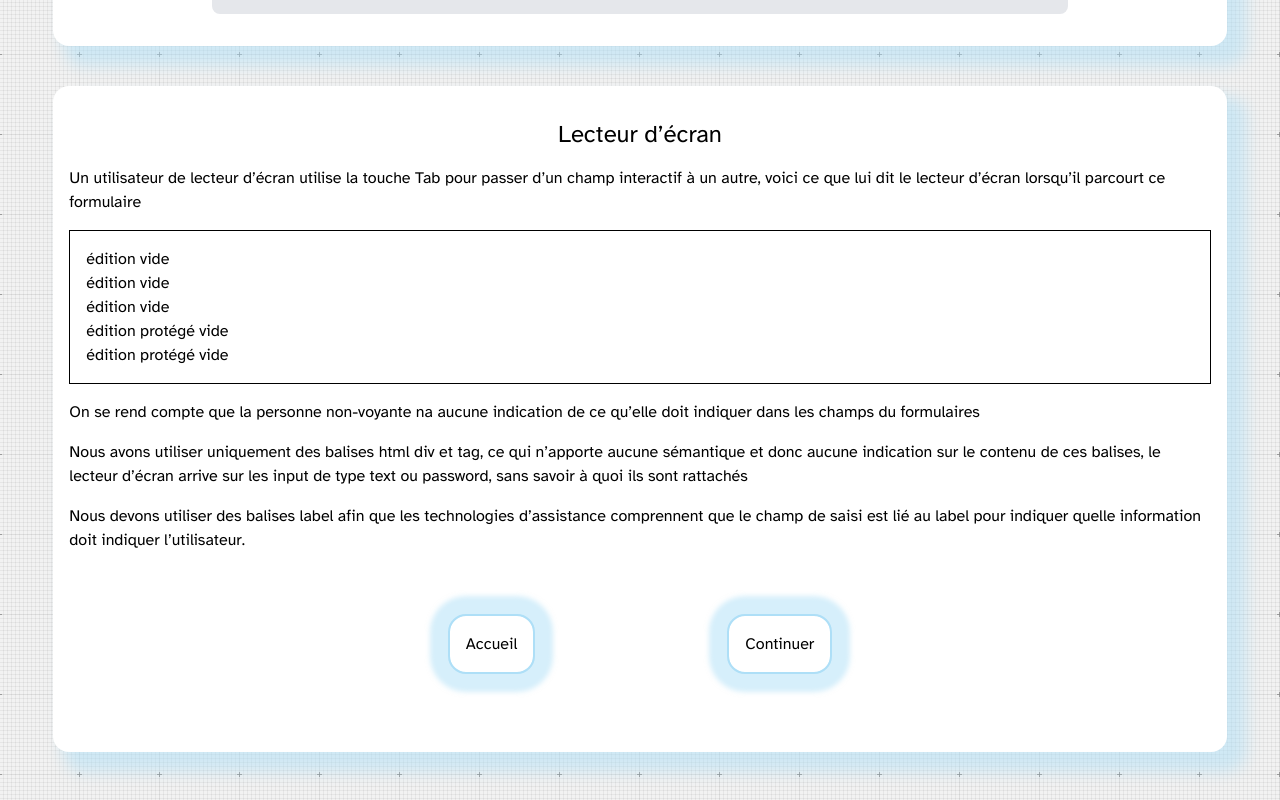
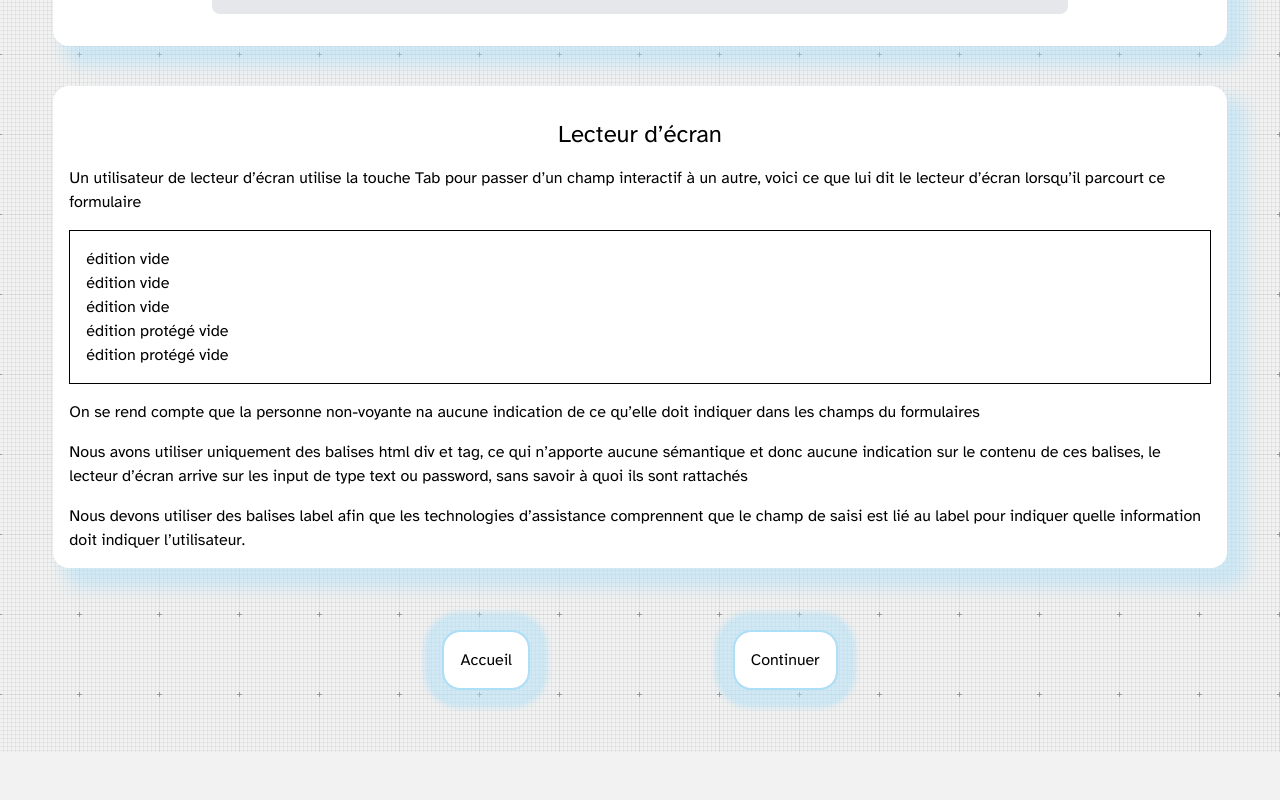
Before and after one commit to Sylvain-Lepoutre/react-bada11y, a React (Vite) app: page /persona1/step1 in a window 1280 px wide. Shown: the part 666-1466 px from the top of the page. After the commit the page ends 1418 px from the top, so only its background shows below. Built offline with nearby package versions, Linux system fonts and the light colour scheme.

Commit message:
fix(personaStep1.tsx): use DivLink component

```diff
--- a/src/components/pages/persona1step1/BadFormNoSemanticSectionSR.tsx
+++ b/src/components/pages/persona1step1/BadFormNoSemanticSectionSR.tsx
@@ -1,13 +1,8 @@
 import { pStyles } from "../../../routes/root";
 import { Heading2 } from "../../headings/Heading2";
 import { Section } from "../../sections/Section";
-import { DivLink } from "../personaHome/DivLink";
 
-type Props = {
-  personaName: string;
-};
-
-export const BadFormNoSemanticSectionSR = ({ personaName }: Props) => {
+export const BadFormNoSemanticSectionSR = () => {
   return (
     <Section>
       <Heading2>Lecteur d’écran</Heading2>
@@ -40,15 +35,6 @@ export const BadFormNoSemanticSectionSR = ({ personaName }: Props) => {
           indiquer quelle information doit indiquer l’utilisateur.
         </p>
       </div>
-
-      <DivLink
-        labelLink1="Accueil"
-        labelLink2="Continuer"
-        srLabelLink1="Revenir à la page d'accueil de Inotest"
-        srLabelLink2={`Continuer le parcours de ${personaName}`}
-        urlLink1="/"
-        urlLink2="/test"
-      />
     </Section>
   );
 };
--- a/src/routes/personaStep1.tsx
+++ b/src/routes/personaStep1.tsx
@@ -1,3 +1,4 @@
+import { DivLink } from "../components/pages/personaHome/DivLink";
 import { Header } from "../components/headers/Header";
 import { BadFormNoSemanticSection } from "../components/pages/persona1step1/BadFormNoSemanticSection";
 import { BadFormNoSemanticSectionSR } from "../components/pages/persona1step1/BadFormNoSemanticSectionSR";
@@ -19,6 +20,15 @@ export const PersonaStep1 = ({ personaName, personaStep1Title }: Props) => {
           <BadFormNoSemanticSectionSR personaName={personaName} />
         ) : null}
         {personaName === "Sophie" ? <h1>Test</h1> : null}
+
+        <DivLink
+          labelLink1="Accueil"
+          labelLink2="Continuer"
+          srLabelLink1="Revenir à la page d'accueil de Inotest"
+          srLabelLink2={`Continuer le parcours de ${personaName}`}
+          urlLink1="/"
+          urlLink2="/test"
+        />
       </main>
     </>
   );
```
